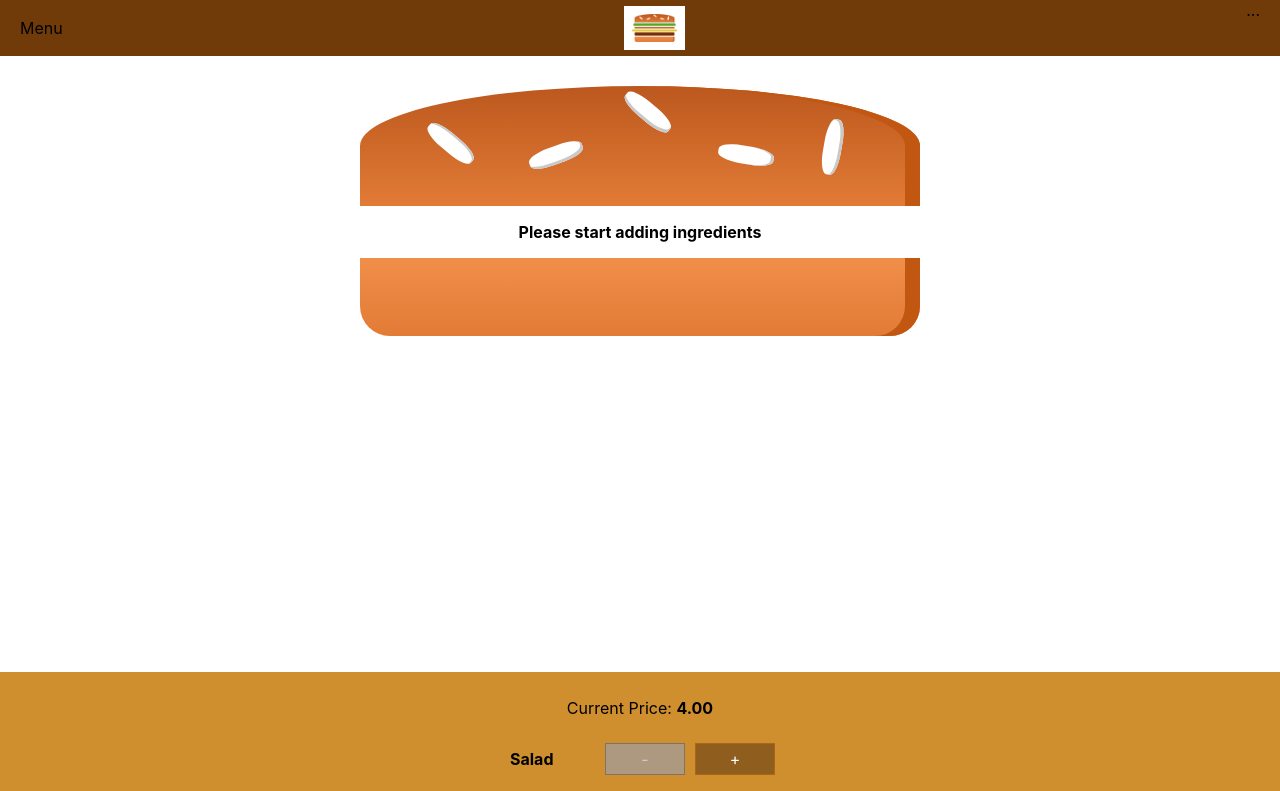
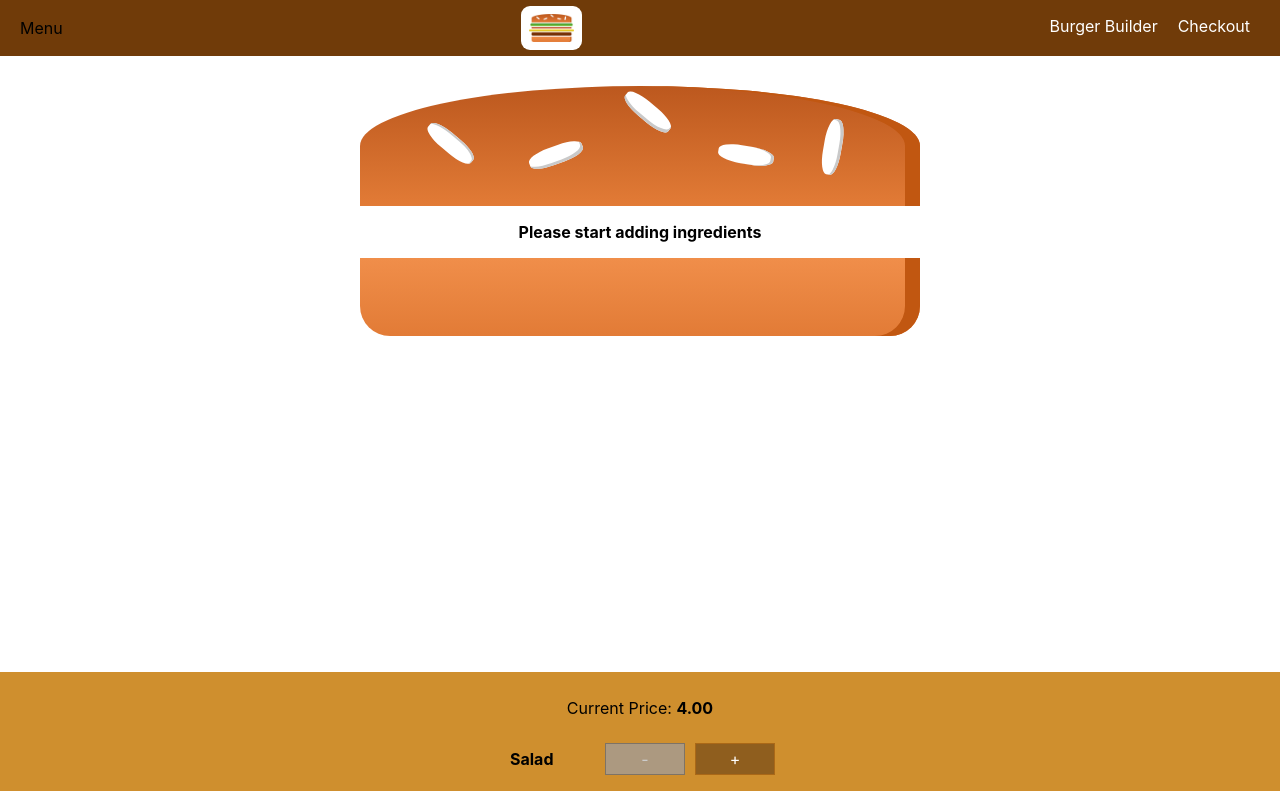
Before and after one commit to asanchez3315/Burger-Builder, a React (Create React App) app: page / in a window 1280 px wide. Shown: the top 791 px of the page. Built offline with nearby package versions, Linux system fonts and the light colour scheme.

Commit message:
added navigation items

```diff
--- a/src/components/Logo/Logo.module.css
+++ b/src/components/Logo/Logo.module.css
@@ -2,7 +2,8 @@
     background-color:white;
     height:80%;
     padding: 8px;
-    box-sizing:border-box
+    box-sizing:border-box;
+    border-radius:9px
 }
 
 .Logo img {
--- /dev/null
+++ b/src/components/Navigation/NavigationItem/NavigationItem.js
@@ -0,0 +1,18 @@
+import React from 'react'
+import classes from './NavigationItem.module.css'
+
+const navigationItem = (props) => (
+
+
+    <li className={classes.NavigationItem}>
+
+        <a href={props.link}
+            className={props.active ? classes.active : null}>
+            {props.children}</a>
+    </li>
+
+
+
+)
+
+export default navigationItem
--- /dev/null
+++ b/src/components/Navigation/NavigationItem/NavigationItem.module.css
@@ -0,0 +1,26 @@
+.NavigationItem{
+    margin:0;
+    box-sizing: border-box;
+    display: flex;
+    height:100%;
+    align-items: center;
+
+}
+.NavigationItem a{
+    color: #fff;
+    text-decoration: none;
+    height:100%;
+    padding:16px 10px;
+    border-bottom: 4px solid transparent;
+    box-sizing: border-box;
+    display: block
+
+}
+
+.NavigationItem a:hover,
+.NavigationItem a:active
+.NavigationItem a.active{
+    background-color:#8f5c2c;
+    border-bottom: 4px solid #40a4c8;
+    color:#fff
+}
--- /dev/null
+++ b/src/components/Navigation/NavigationItems/NavigationItems.js
@@ -0,0 +1,16 @@
+import React from 'react'
+import classes from './NavigationItems.module.css'
+import NavigationItem from '../NavigationItem/NavigationItem'
+
+const navigationItems = () => (
+
+    <ul className={classes.NavigationItems} >
+        <NavigationItem>Burger Builder</NavigationItem>
+        <NavigationItem>Checkout</NavigationItem>
+    </ul>
+
+
+
+)
+
+export default navigationItems
--- /dev/null
+++ b/src/components/Navigation/NavigationItems/NavigationItems.module.css
@@ -0,0 +1,9 @@
+.NavigationItems{
+    margin:0;
+    padding:0;
+    list-style: none;
+    display:flex;
+    align-items: center;
+    height:100%;
+    cursor:pointer
+}
--- a/src/components/Navigation/Toolbar/Toolbar.js
+++ b/src/components/Navigation/Toolbar/Toolbar.js
@@ -1,6 +1,7 @@
 import React from 'react'
 import classes from './Toolbar.module.css'
 import Logo from '../../Logo/Logo'
+import NavigationItems from '../../Navigation/NavigationItems/NavigationItems'
 
 
 const toolbar = () => (
@@ -9,7 +10,7 @@
         <div>Menu</div>
         <Logo />
         <nav>
-            ...
+        <NavigationItems />
         </nav>
     </header>
 )
--- a/src/components/UI/Backdrop/Backdrop.js
+++ b/src/components/UI/Backdrop/Backdrop.js
@@ -3,7 +3,7 @@
 
 const backdrop = (props) => (
 
- props.show ? <div className={classes.Backdrop} onClick={props.clicked}></div> : null
+ props.show ?  <div className={classes.Backdrop}  onClick={props.clicked}></div> : null
 
 )
 
```
